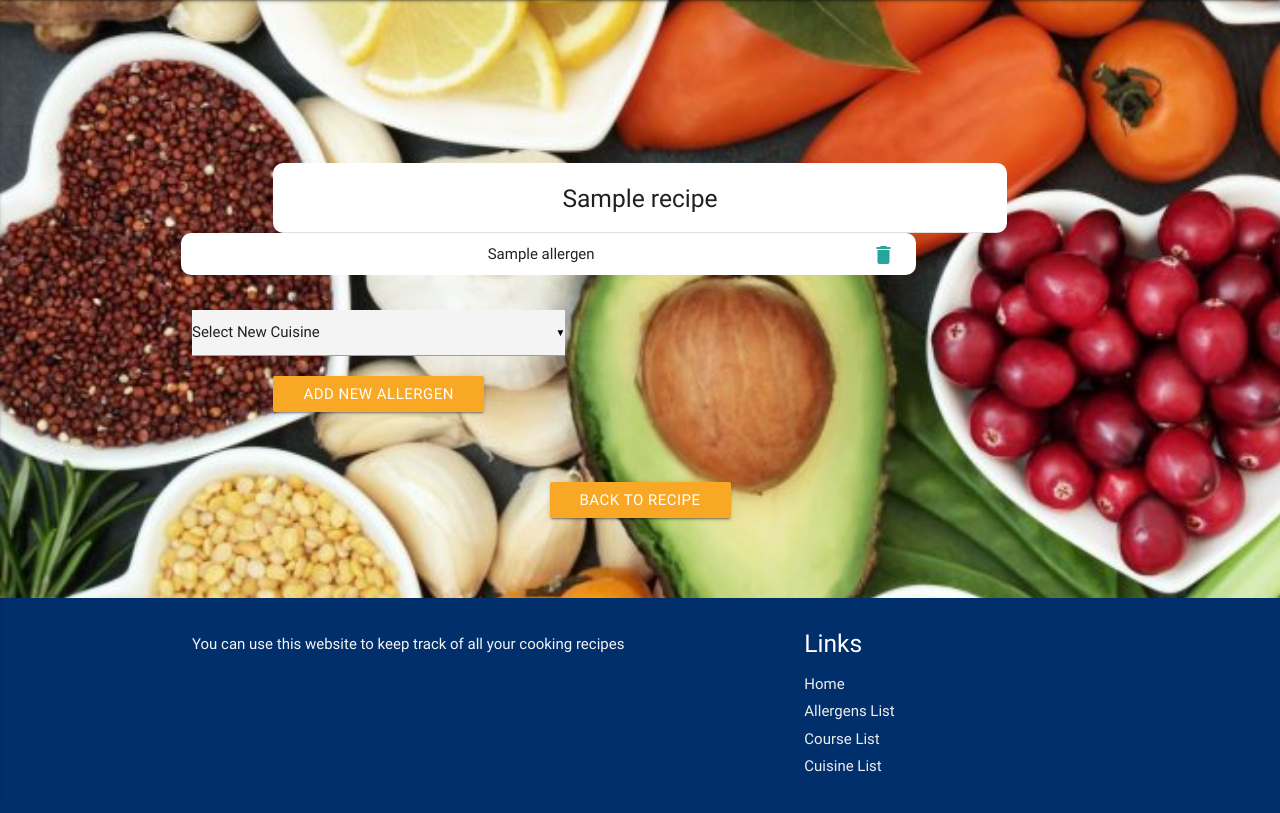
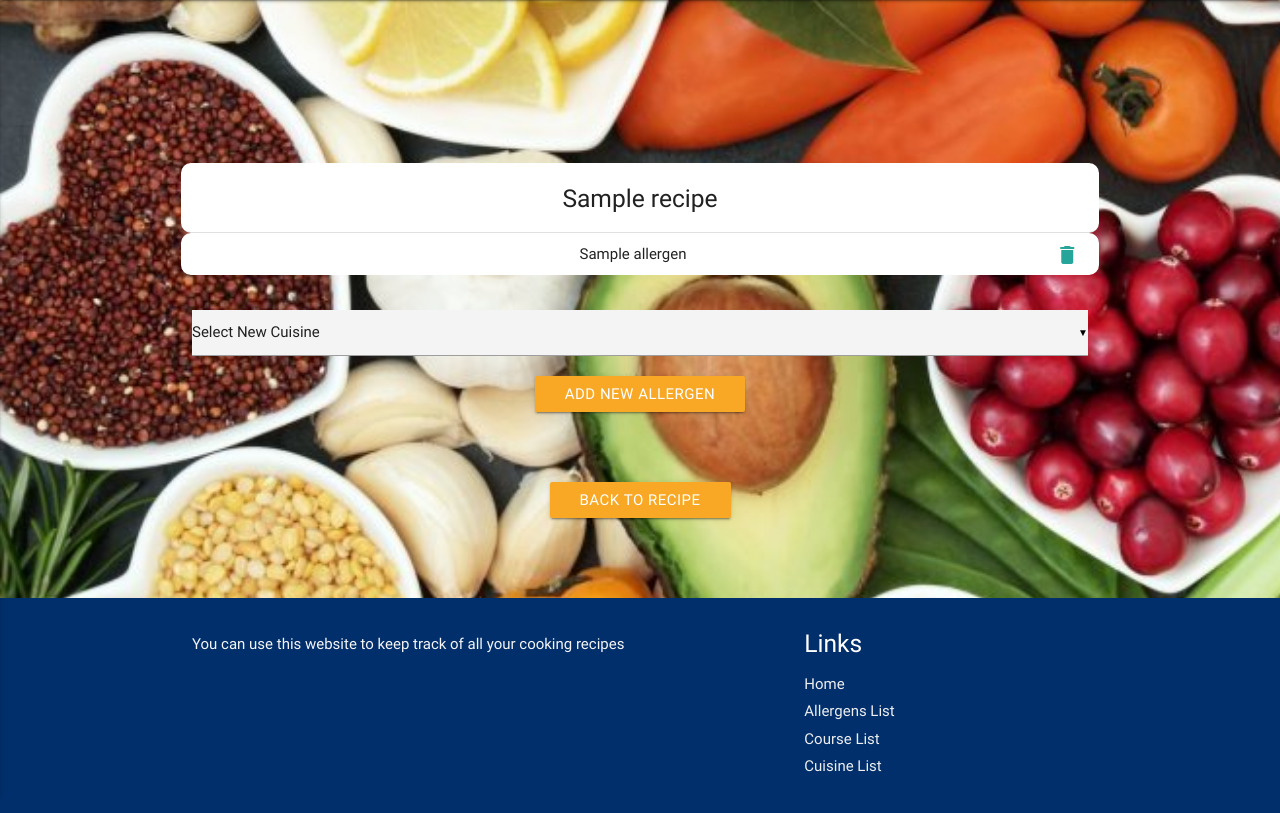
Before and after one commit to GarethMellon/data-centric-project, a Flask app: page /allergens/1/ in a window 1280 px wide. Shown: the part 64-877 px from the top of the page. Run offline with Flask 2, Linux system fonts and the light colour scheme; tables that the repository leaves empty hold one stand-in row (values such as "Sample post").

Commit message:
Added more CSS work to pages

```diff
--- a/static/css/style.css
+++ b/static/css/style.css
@@ -65,7 +65,6 @@
   .collection-item-sub {
     background-color: #f4f4f4;
     text-align: center;
-    width: 80%;
     border-radius: 10px;
     margin: auto;
     margin-top: 5px;
@@ -75,8 +74,6 @@
     margin: auto;
     margin-top: 5px;
   }
-
-
 
   /* sub forms */
 
@@ -120,3 +117,8 @@
     margin: 0 20px 0 20px;
     width: 30%;
   }
+
+  .input-style {
+    width: auto;
+    text-align: center;
+  }
--- a/templates/allergens.html
+++ b/templates/allergens.html
@@ -19,7 +19,7 @@
                 </ul>
             </div>
 
-            <div class="col s5">
+            <div class="col s12 input-selector">
                 <div class="row">
                     <form action="{{ url_for('add_allergens_to_recipe', recipe_ID = allergens_data[0].recipe_ID, allergens_ID = allergens_data[0].allergens_ID) }}" method="POST">
                         <select id="selection" name="selection">
@@ -41,7 +41,7 @@
                 </ul>
             </div>
 
-            <div class="col s5">
+            <div class="col s12 input-selector">
                 <div class="row">
                     <form action="{{ url_for('add_allergens_to_recipe', recipe_ID = recipe_ID) }}" method="POST">
                         <select id="selection" name="selection">
--- a/templates/course.html
+++ b/templates/course.html
@@ -20,7 +20,7 @@
                 </ul>
             </div>
 
-            <div class="col s5">
+            <div class="col s12 input-selector">
                 <div class="row">
 
                     <form action="{{ url_for('add_course_to_recipe', recipe_ID = course_data[0].recipe_ID, course_ID = course_data[0].course_ID) }}" method="POST">
--- a/templates/cuisine.html
+++ b/templates/cuisine.html
@@ -19,7 +19,7 @@
                 </ul>
             </div>
 
-            <div class="col s5">
+            <div class="col s12 input-selector">
                 <div class="row">
                     <form action="{{ url_for('add_cuisine_to_recipe', recipe_ID = cuisine_data[0].recipe_ID, cuisine_ID = cuisine_data[0].cuisine_ID) }}" method="POST">
 
@@ -41,7 +41,7 @@
                     </li>
                 </ul>
             </div>
-            <div class="col s5">
+            <div class="col s12 input-selector">
                 <div class="row">
                     <form action="{{ url_for('add_cuisine_to_recipe', recipe_ID = recipe.recipe_ID) }}" method="POST">
                         <select id="selection" name="selection">
--- a/templates/directions.html
+++ b/templates/directions.html
@@ -10,7 +10,7 @@
                 <div class="collection-header collection-header-sub">
                     <h5>{{ row.recipe_name }}</h5>
                 </div>
-                <div class="input-field col s10">
+                <div class="input-field input-style">
                     {% if row.direction_name %}
                     <form action="{{ url_for('edit_direction', recipe_ID = row.recipe_ID , direction_ID = row.direction_ID ) }}" method="POST">
                         <textarea rows="40" cols="50" id="direction_name" name="direction_name" class="validate">
--- a/templates/youtube_link.html
+++ b/templates/youtube_link.html
@@ -10,7 +10,7 @@
                 <div class="collection-header collection-header-sub">
                     <h5>{{ row.recipe_name }}</h5>
                 </div>
-                <div class="input-field col s10">
+                <div class="input-field input-style">
                     {% if row.recipe_name %}
                     <form action="{{ url_for('save_youtube_link', recipe_ID = recipe_ID) }}" method="POST">
                         <textarea rows="40" cols="50" id="youtube_link_name" name="youtube_link_name" class="validate">
```
Also changed, not shown: templates/recieps.html (+7 -6 lines), README.md.
